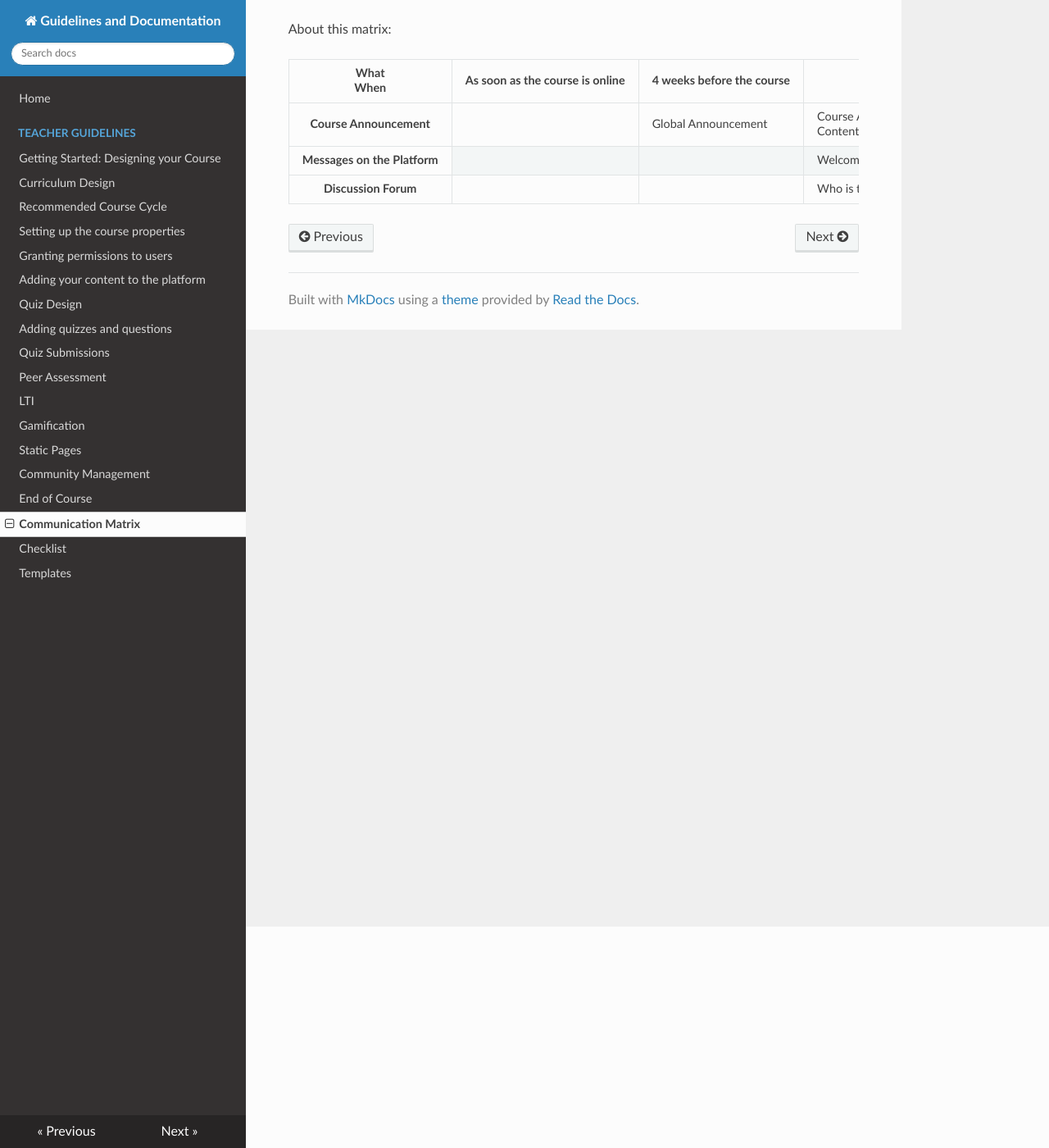
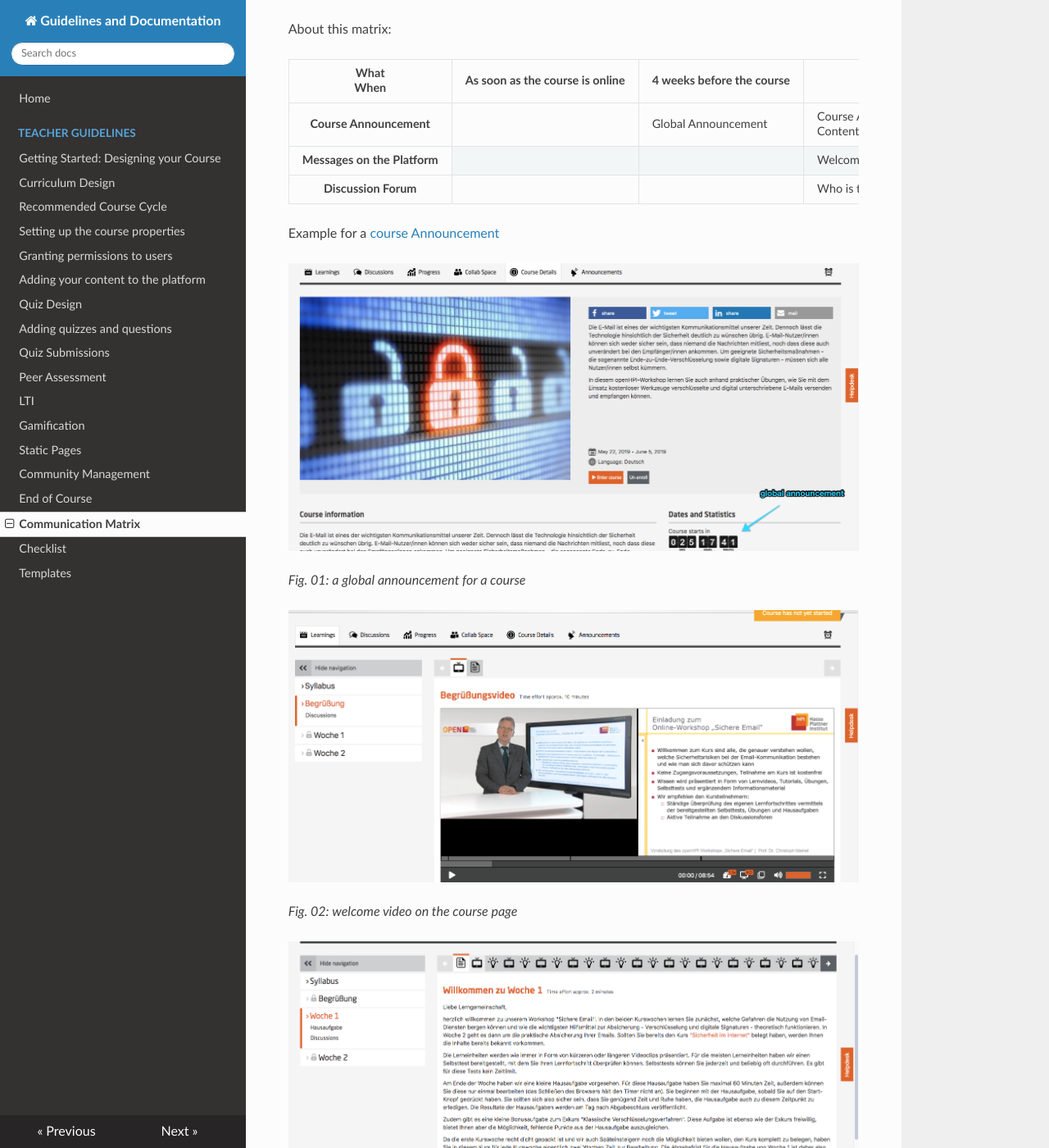
Before and after one commit to openHPI/TeachingTeamGuidelines, an MkDocs documentation site: the page built from docs/21_communication-matrix.md, in a window 1280 px wide and 1400 px high, scrolled down 270 px. Shown: the whole window at 82% size. Built offline with MkDocs 1.6.1, drawn with Linux system fonts in a browser that asks for light colours; nearby versions of some CDN libraries; old or Windows-style settings are respelled for this version of MkDocs; some of the changed text lies outside the part shown.

Commit message:
edited document 21

```diff
--- a/docs/21_communication-matrix.md
+++ b/docs/21_communication-matrix.md
@@ -38,3 +38,18 @@ About this matrix:
     <td class="tg-031e">Responding to most common administrative and content-related questions<br></td>
   </tr>
 </table>
+
+Example for a [course Announcement](https://blog.openhpi.de/2016/02/course-on-internet-security-starts-on-february-8/)
+
+![course structure](img/21/course_announcement.png)
+
+*Fig. 01: a global announcement for a course*
+
+
+![course structure](img/21/welcome_message.png)
+
+*Fig. 02: welcome video on the course page*
+
+![course structure](img/21/welcome_message_onweek1.png)
+
+*Fig. 02: welcome message on week 1*
```
Also changed, not shown: docs/img/21/course_announcement.png (added), docs/img/21/welcome_message.png (added), docs/img/21/welcome_message_onweek1.png (added).
